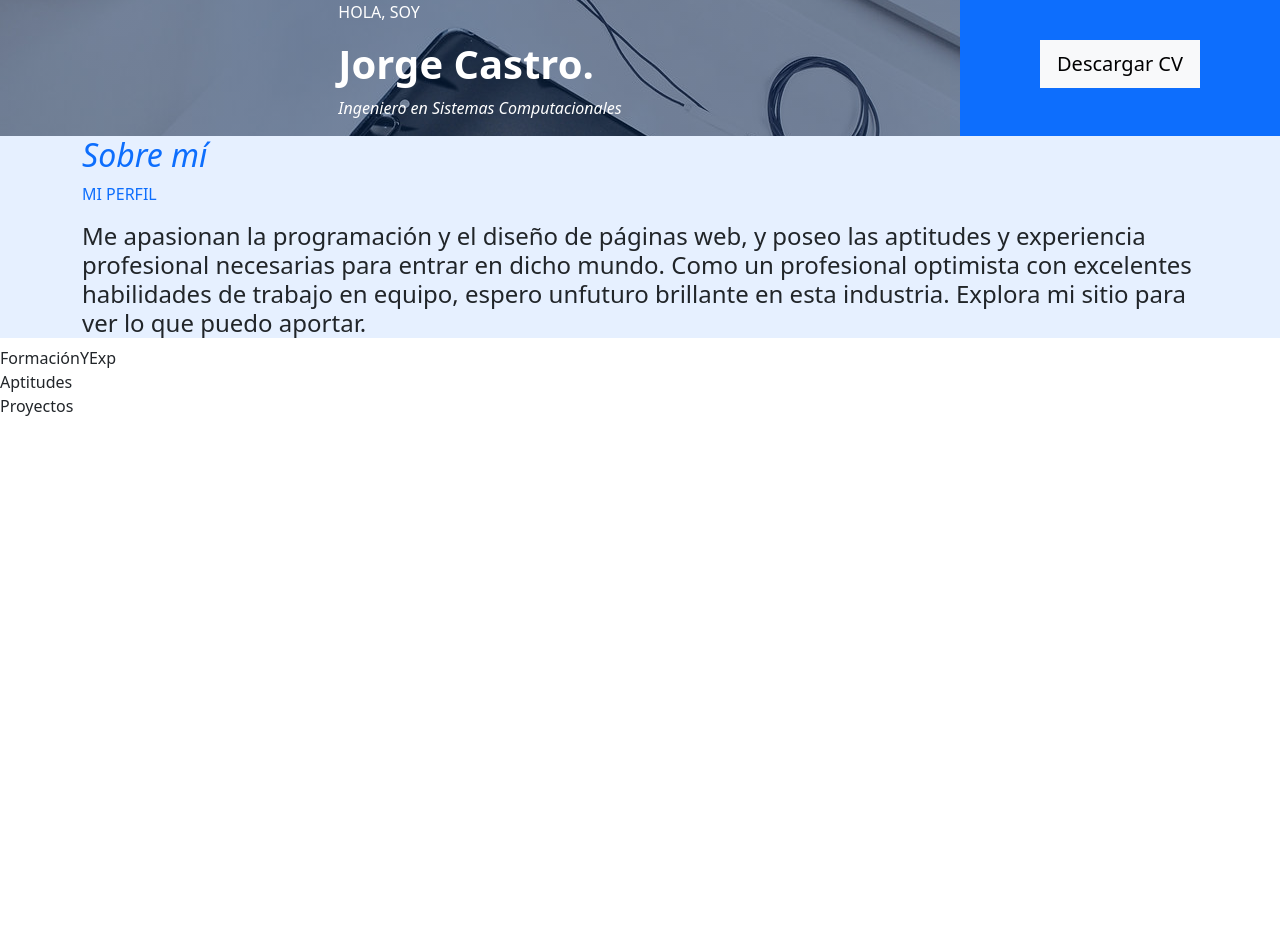
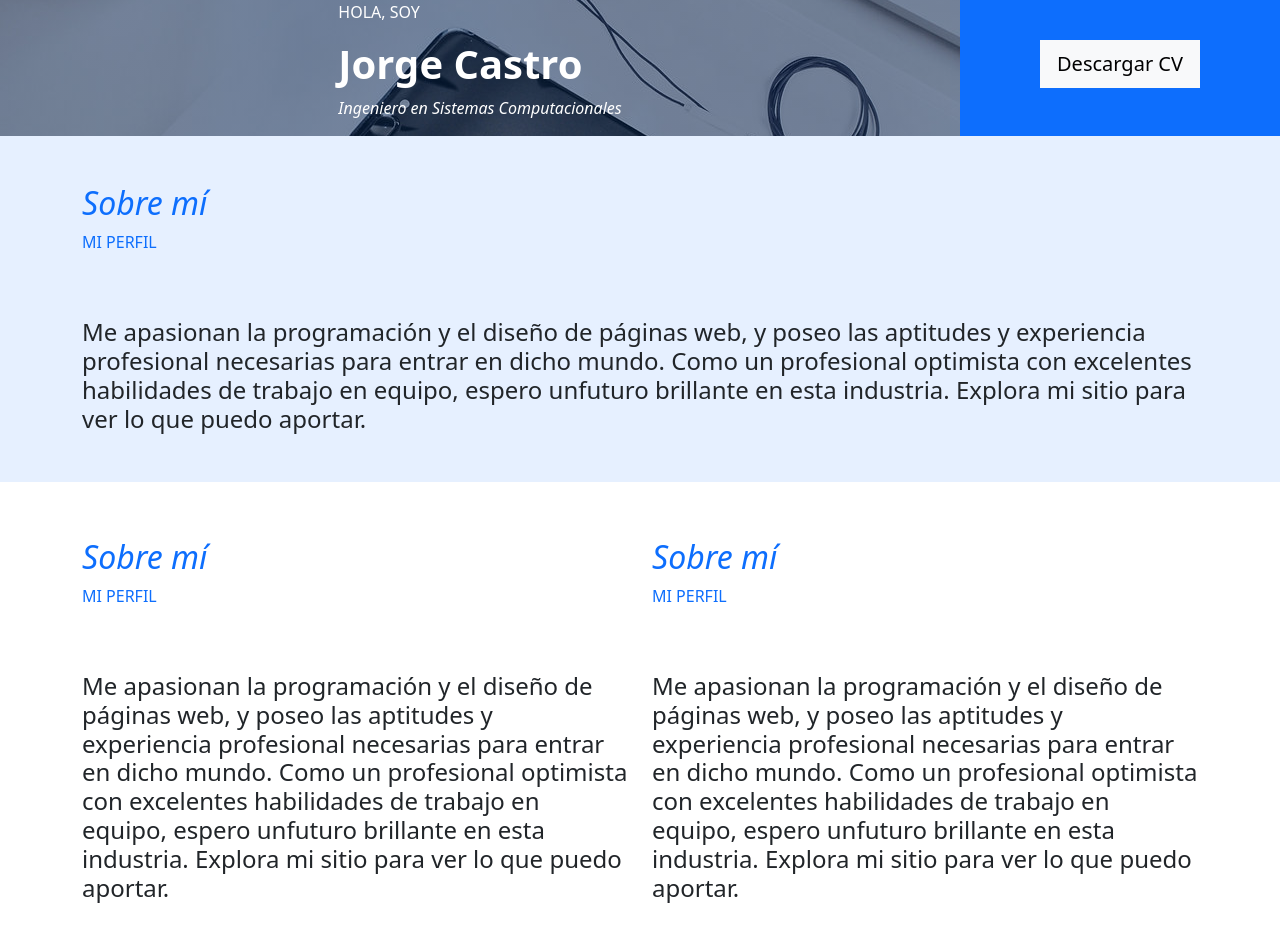
Before and after one commit to jeici21/portfolio, a React (Vite) app: page / in a window 1280 px wide. Shown: the part 500-1452 px from the top of the page. Before the commit the page ends 918 px from the top, so only its background shows below. Built offline with nearby package versions, Linux system fonts and the light colour scheme.

Commit message:
correcciones menores

```diff
--- a/src/components/Portada.tsx
+++ b/src/components/Portada.tsx
@@ -13,7 +13,7 @@ const Portada = () => {
                 <Div className='col-9 text-white d-flex flex-column align-items-center justify-content-end position-relative'>
                     <div className='z-1 position-relative'>
                         <p>HOLA, SOY</p>
-                        <h1 className='fw-bold'>Jorge Castro.</h1>
+                        <h1 className='fw-bold'>Jorge Castro</h1>
                         <p className='fst-italic'>Ingeniero en Sistemas Computacionales</p>
                     </div>
                 </Div>
@@ -24,7 +24,7 @@ const Portada = () => {
                     <a href="mailto:david92_jc@yahoo.es" className='link-light link-underline-opacity-0 link-underline-opacity-100-hover'>
                         david92_jc@yahoo.es
                     </a>
-                    <p>Tel: 914-123-456</p>
+                    <p>Tel: +593997543298</p>
                     <div className='row px-5 fs-5'>
                         <a href="https://www.linkedin.com/in/jorge-castro-vargas-7242a8129/" target='_blank' className='col bi bi-linkedin text-white' />
                         <a href="https://www.facebook.com/jeici21/" target='_blank' className='col bi bi-facebook text-white' />
--- a/src/components/Sobremi.tsx
+++ b/src/components/Sobremi.tsx
@@ -1,15 +1,37 @@
 const SobreMi = () => {
     return (
-        <div className="bg-primary bg-opacity-10">
+        <>
+            <div className="bg-primary bg-opacity-10 pt-5">
                 <div className="container" id="sobre-mi">
                     <h2 className="fst-italic text-primary">Sobre mí</h2>
                     <p className="text-primary">MI PERFIL</p>
-                <h4>Me apasionan la programación y el diseño de páginas web, y poseo las aptitudes y
+                    <h4 className="py-5">Me apasionan la programación y el diseño de páginas web, y poseo las aptitudes y
                         experiencia profesional necesarias para entrar en dicho mundo. Como un profesional
                         optimista con excelentes habilidades de trabajo en equipo, espero unfuturo brillante
                         en esta industria. Explora mi sitio para ver lo que puedo aportar.</h4>
                 </div>
             </div>
+            <div className="container pt-5">
+                <div className="row">
+                    <div className="col">
+                        <h2 className="fst-italic text-primary">Sobre mí</h2>
+                        <p className="text-primary">MI PERFIL</p>
+                        <h4 className="py-5">Me apasionan la programación y el diseño de páginas web, y poseo las aptitudes y
+                            experiencia profesional necesarias para entrar en dicho mundo. Como un profesional
+                            optimista con excelentes habilidades de trabajo en equipo, espero unfuturo brillante
+                            en esta industria. Explora mi sitio para ver lo que puedo aportar.</h4>
+                    </div>
+                    <div className="col">
+                        <h2 className="fst-italic text-primary">Sobre mí</h2>
+                        <p className="text-primary">MI PERFIL</p>
+                        <h4 className="py-5">Me apasionan la programación y el diseño de páginas web, y poseo las aptitudes y
+                            experiencia profesional necesarias para entrar en dicho mundo. Como un profesional
+                            optimista con excelentes habilidades de trabajo en equipo, espero unfuturo brillante
+                            en esta industria. Explora mi sitio para ver lo que puedo aportar.</h4>
+                    </div>
+                </div>
+            </div>
+        </>
     )
 }
 
```
Lines whose indentation alone changed are shown as unchanged.
